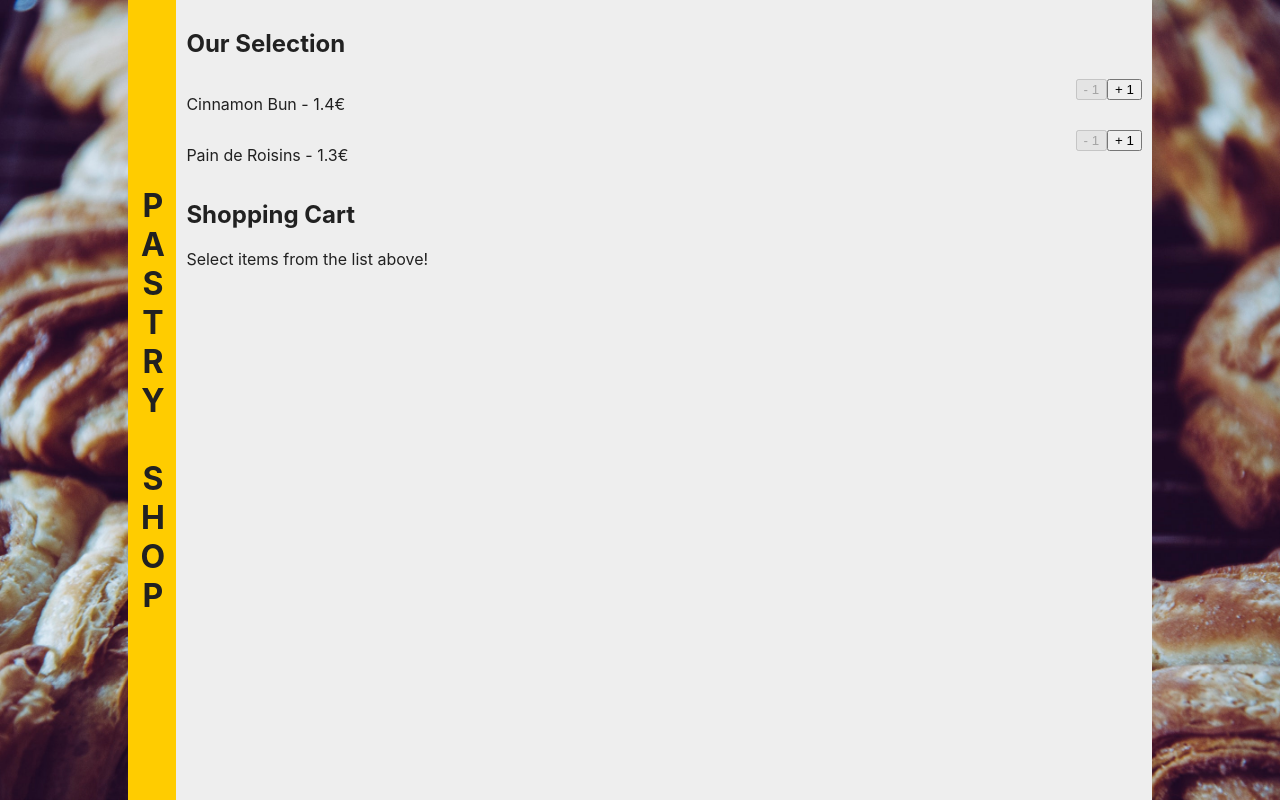
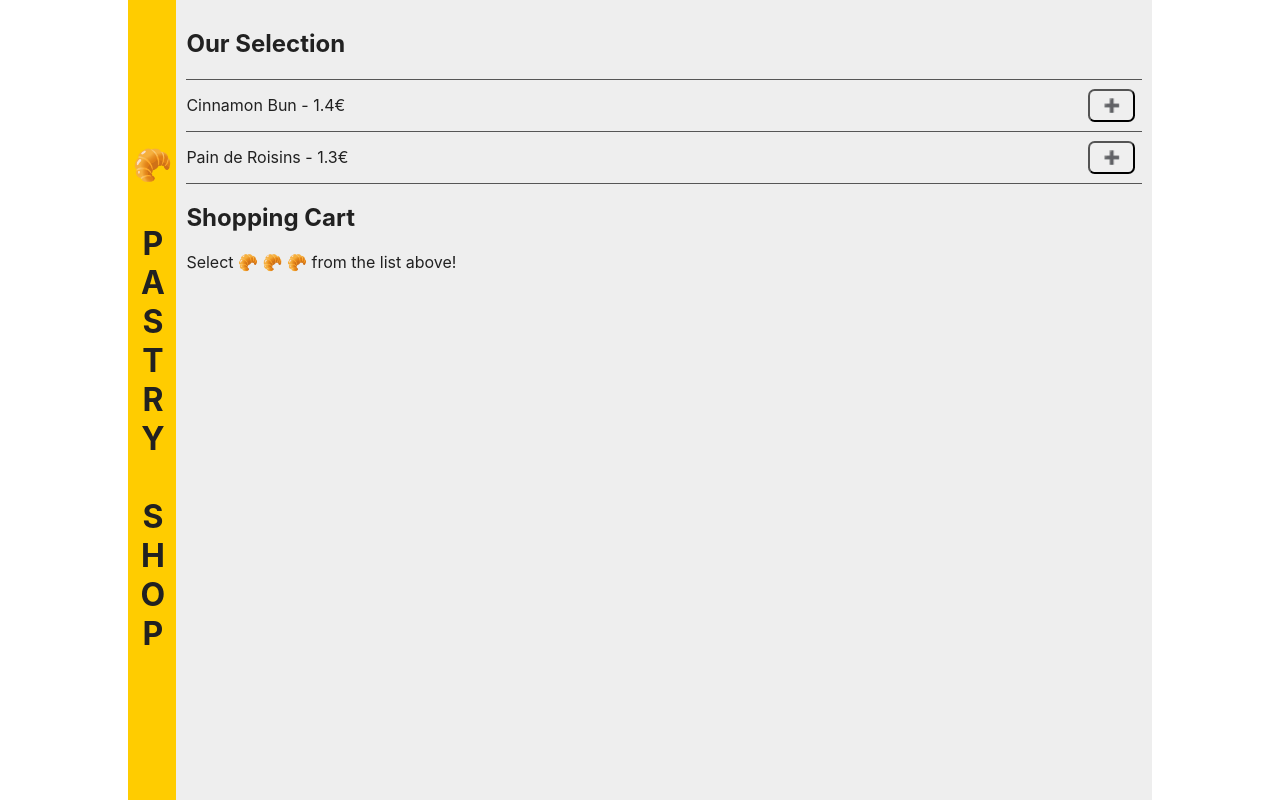
Before and after one commit to ca057/web-payment-request-demo, a React app: page / in a window 1280 px wide. Built offline with nearby package versions, Linux system fonts and the light colour scheme.

Commit message:
some improved styling

```diff
--- a/package.json
+++ b/package.json
@@ -33,6 +33,7 @@
   },
   "dependencies": {
     "@babel/runtime-corejs2": "^7.1.5",
+    "babel-polyfill": "^6.26.0",
     "components": "^0.1.0",
     "prop-types": "^15.6.2",
     "react": "^16.6.0",
--- a/src/actions/payment.js
+++ b/src/actions/payment.js
@@ -1,6 +1,6 @@
-const processPayment = items => {
+const processPayment = async items => {
   console.log(items)
-  return Promise.resolve(true)
+  return true
 }
 
 export default processPayment
--- a/src/components/app.js
+++ b/src/components/app.js
@@ -40,11 +40,10 @@ class App extends PureComponent {
     })
   }
 
-  handleCheckout = () => {
+  handleCheckout = async () => {
     const { selectedItems } = this.state
-    processPayment(selectedItems).then(successfulPayment =>
-      this.setState({ successfulPayment, selectedItems: {} })
-    )
+    const successfulPayment = await processPayment(selectedItems)
+    this.setState({ successfulPayment, selectedItems: {} })
   }
 
   render () {
@@ -53,7 +52,7 @@ class App extends PureComponent {
     return (
       <div className='app'>
         <div className='headline'>
-          <h1>Pastry shop</h1>
+          <h1><span aria-label='croissant' role='img'>🥐</span> Pastry shop</h1>
         </div>
         <main>
           <ProductSelection
--- a/src/components/product-item.js
+++ b/src/components/product-item.js
@@ -1,4 +1,4 @@
-import React, { Component, Fragment } from 'react'
+import React, { Component } from 'react'
 import PropTypes from 'prop-types'
 
 class ProductItem extends Component {
@@ -18,14 +18,13 @@ class ProductItem extends Component {
       <div className='product-item'>
         <p>{`${name} - ${price}€`}</p>
         <div>
-          <button
-            type='button'
-            disabled={!inSelection}
-            onClick={this.handleRemove}
-          >
-            - 1
+          {inSelection &&
+            <button type='button' onClick={this.handleRemove}>
+              <span aria-label={`remove one ${name}`} role='img'>➖</span>
+            </button>}
+          <button type='button' onClick={this.handleAdd}>
+            <span aria-label={`add one ${name}`} role='img'>➕</span>
           </button>
-          <button type='button' onClick={this.handleAdd}>+ 1</button>
         </div>
       </div>
     )
--- a/src/components/shopping-cart.js
+++ b/src/components/shopping-cart.js
@@ -32,7 +32,14 @@ const ShoppingCart = ({
   return (
     <Fragment>
       <h2>Shopping Cart</h2>
-      {itemList.length === 0 && <p>Select items from the list above!</p>}
+      {itemList.length === 0 &&
+        <p>
+          Select
+          {' '}
+          <span aria-label='pastries' role='img'>🥐 🥐 🥐</span>
+          {' '}
+          from the list above!
+        </p>}
       {itemList.map(({ id, amount, name, total }) => (
         <p key={id}>{`${amount} x ${name} (${total}€)`}</p>
       ))}
--- a/src/index.js
+++ b/src/index.js
@@ -1,3 +1,4 @@
+import 'babel-polyfill'
 import React from 'react'
 import { render } from 'react-dom'
 import App from './components/app'
--- a/src/style.css
+++ b/src/style.css
@@ -1,3 +1,7 @@
+:root {
+  --color-grey: #555;
+}
+
 * {
   box-sizing: border-box;
 }
@@ -5,11 +9,13 @@
 html, body {
   margin: 0;
   padding: 0;
+  font:16px/1.2 BlinkMacSystemFont,-apple-system,'Segoe UI',Roboto,Oxygen,Oxygen-Sans,Ubuntu,Cantarell,Fira Sans,Droid Sans,'Helvetica Neue',sans-serif;
+  color:#212121;
+/*
   background-image: url('assets/bg.jpg');
   background-attachment: fixed;
   background-size: cover;
-  font:16px/1.2 BlinkMacSystemFont,-apple-system,'Segoe UI',Roboto,Oxygen,Oxygen-Sans,Ubuntu,Cantarell,Fira Sans,Droid Sans,'Helvetica Neue',sans-serif;
-  color:#212121
+*/
 }
 
 .app {
@@ -45,4 +51,24 @@ main {
   flex-direction: row;
   flex-wrap: nowrap;
   justify-content: space-between;
+  border-block-start: 1px solid var(--color-grey);
 }
+
+.product-item:last-of-type {
+  border-block-end: 1px solid var(--color-grey);
+}
+
+.product-item > div {
+  display: flex;
+  justify-content: center;
+  align-items: center;
+}
+
+button {
+  -webkit-appearance: none;
+  cursor: pointer;
+  height: 2.5em;
+  margin: 0.5em;
+  padding: 0.5em 1em;
+  border-radius: 0.5em;
+}
```
Also changed, not shown: 1 other file.
